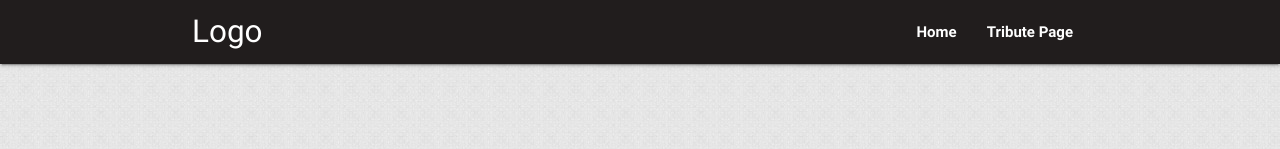
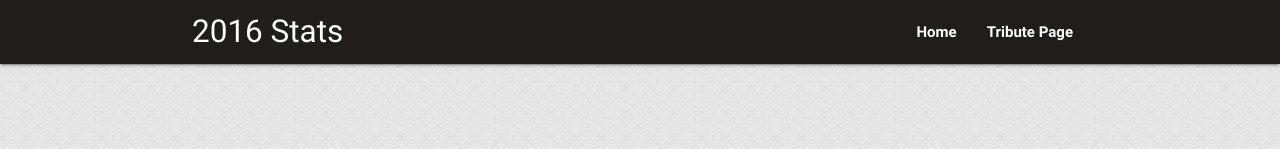
Before and after one commit to RavicharanN/hfcstats, a plain HTML site: page index.html in a window 1280 px wide. Shown: the top 149 px of the page. Drawn offline with nearby package versions, Linux system fonts and the light colour scheme; a script that the page names is missing; files whose address does not match are found by name.

Commit message:
Update index.html

```diff
--- a/index.html
+++ b/index.html
@@ -14,7 +14,7 @@
 
 <body style="background-image: url(bg.jpg);" >
   <nav class="navcolor lighten-1" role="navigation" style="position: fixed;">
-    <div class="nav-wrapper container"><a id="logo-container" href="#" class="brand-logo">Logo</a>
+    <div class="nav-wrapper container"><a id="logo-container" href="#" class="brand-logo">2016 Stats</a>
       <ul class="right hide-on-med-and-down">
         <li><a href="#"><b>Tribute Page<b></a></li>
       </ul>
```
